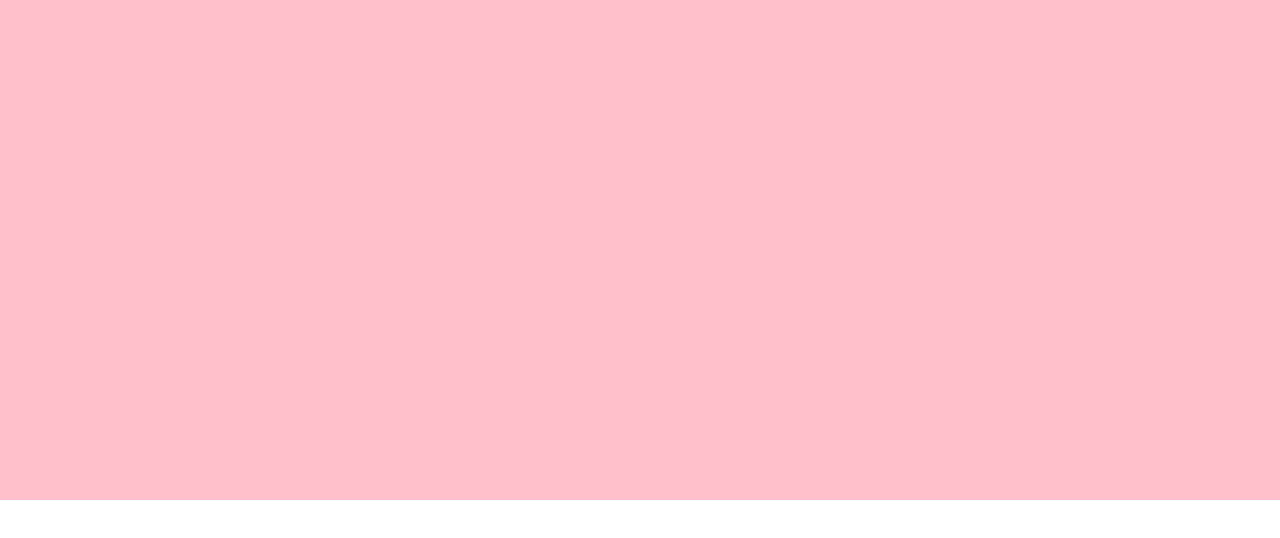
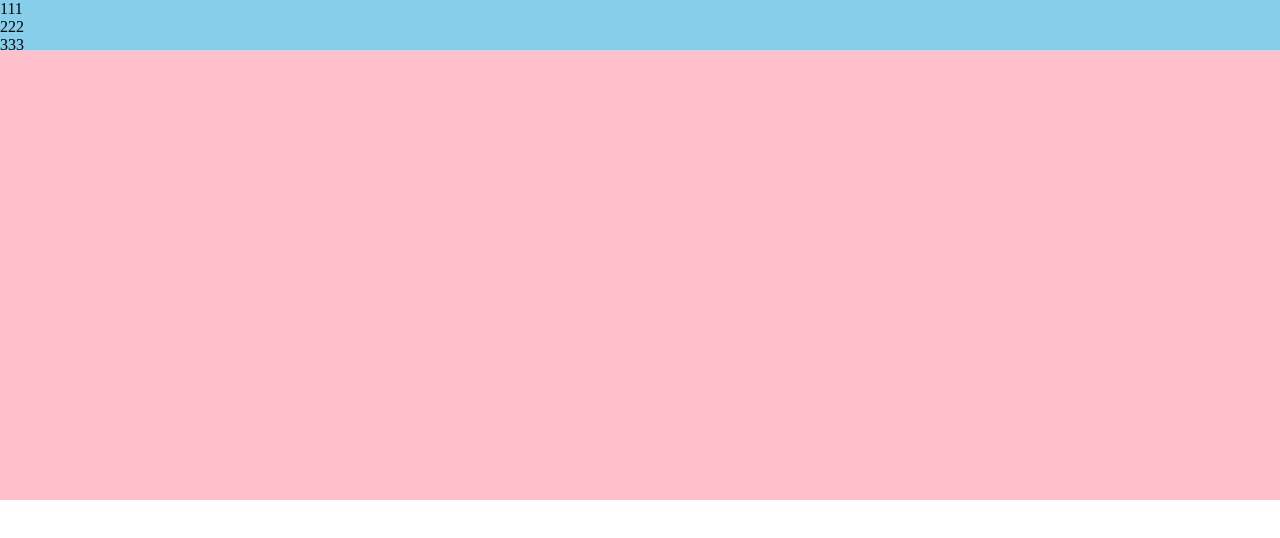
Before and after one commit to qianqian520smile/xilian, a plain HTML site: page src/index.html in a window 1280 px wide. Drawn offline with Linux system fonts and the light colour scheme.

Commit message:
子模块的header

```diff
--- a/src/css/index.css
+++ b/src/css/index.css
@@ -9,3 +9,9 @@
     height: 500px;
     background: pink;
 }
+
+header {
+    width: 100%;
+    height: 50px;
+    background: skyblue;
+}
--- a/src/index.html
+++ b/src/index.html
@@ -11,7 +11,13 @@
 
 <body>
     <div class="wrap">
-        <header></header>
+        <header>
+            <ul>
+                <li>111</li>
+                <li>222</li>
+                <li>333</li>
+            </ul>
+        </header>
         <section></section>
         <footer></footer>
     </div>
```
